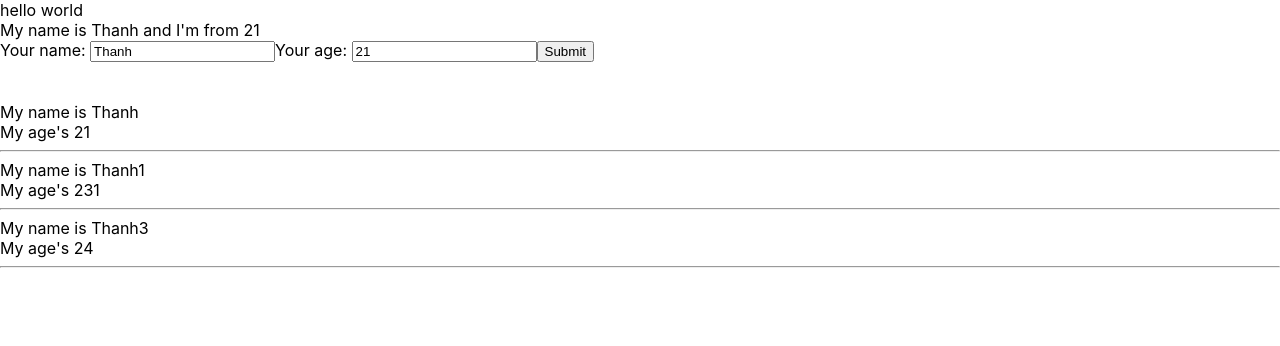
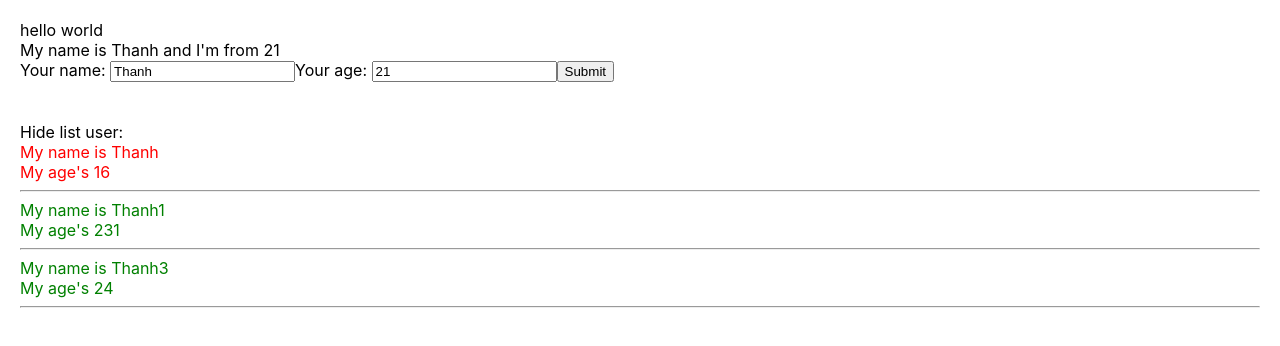
Before and after one commit to Thanh3423/basic-react-redux, a React (Create React App) app: page / in a window 1280 px wide. Shown: the top 346 px of the page. Built offline with nearby package versions, Linux system fonts and the light colour scheme.

Commit message:
Conditional output and show/Hide list User

```diff
--- a/src/App.css
+++ b/src/App.css
@@ -1,4 +1,13 @@
+.red {
+  color: red;
+}
+
+.green {
+  color: green;
+}
+
 body {
+  padding: 20px;
   margin: 0;
   font-family: -apple-system, BlinkMacSystemFont, 'Segoe UI', 'Roboto', 'Oxygen',
     'Ubuntu', 'Cantarell', 'Fira Sans', 'Droid Sans', 'Helvetica Neue',
@@ -46,6 +55,7 @@
   from {
     transform: rotate(0deg);
   }
+
   to {
     transform: rotate(360deg);
   }
--- a/src/components/DisplayInfor.js
+++ b/src/components/DisplayInfor.js
@@ -1,22 +1,59 @@
 import React from 'react';
 
 class DisplayInfor extends React.Component {
+    state = {
+        isShowListUser: true
+    }
+    handleShowHide = () => {
+        this.setState({
+            isShowListUser: !this.state.isShowListUser//cập nhật ngược lại nếu true thành false, false thành true
+        })
+    }
     render() {
 
         //destructuring array/object
         const { listUsers } = this.props;
         console.log(listUsers);
+        //console.table(listUsers);
         //props=> vieets tatws cuar properties: truyen du lieu tu component cha sang con
         return (
             <div>
+                <div>
+                    <span onClick={() => { this.handleShowHide() }}>
+                        {this.state.isShowListUser === true ? "Hide list user: " : "Show list user"}
+                    </span>
+                </div>
+                {this.state.isShowListUser &&
+                    <div>
                         {listUsers.map((user, index) => {
+
                             return (
-                        <div key={user.id}>
+                                <div key={user.id} className={+user.age > 18 ? "green" : "red"}>
                                     <div>My name is {user.name}</div>
                                     <div>My age's {user.age}</div>
                                     <hr />
                                 </div>
                             )
+
+
+                            // if (+user.age > 18) {
+                            //     return (
+                            //         <div key={user.id} className="green">
+                            //             <div>My name is {user.name}</div>
+                            //             <div>My age's {user.age}</div>
+                            //             <hr />
+                            //         </div>
+                            //     )
+                            // } else {
+                            //     return (
+                            //         <div key={user.id} className="red">
+                            //             <div>My name is {user.name}</div>
+                            //             <div>My age's {user.age}</div>
+                            //             <hr />
+                            //         </div>
+                            //     )
+                            // }
+
                         })}
                         {/* <div>My name is {name}</div>
                 <div>My age's {age}</div>
@@ -28,6 +65,8 @@
                 <div>My age's {age}</div> */}
 
                     </div>
+                }
+            </div>
 
         )
     }
--- a/src/components/MyComponent.js
+++ b/src/components/MyComponent.js
@@ -5,7 +5,7 @@
 class MyComponent extends React.Component {
     state = {
         listUsers: [
-            { id: 1, name: "Thanh", age: "21" },
+            { id: 1, name: "Thanh", age: "16" },
             { id: 2, name: "Thanh1", age: "231" },
             { id: 3, name: "Thanh3", age: "24" },
         ]
```
Lines whose indentation alone changed are shown as unchanged.
